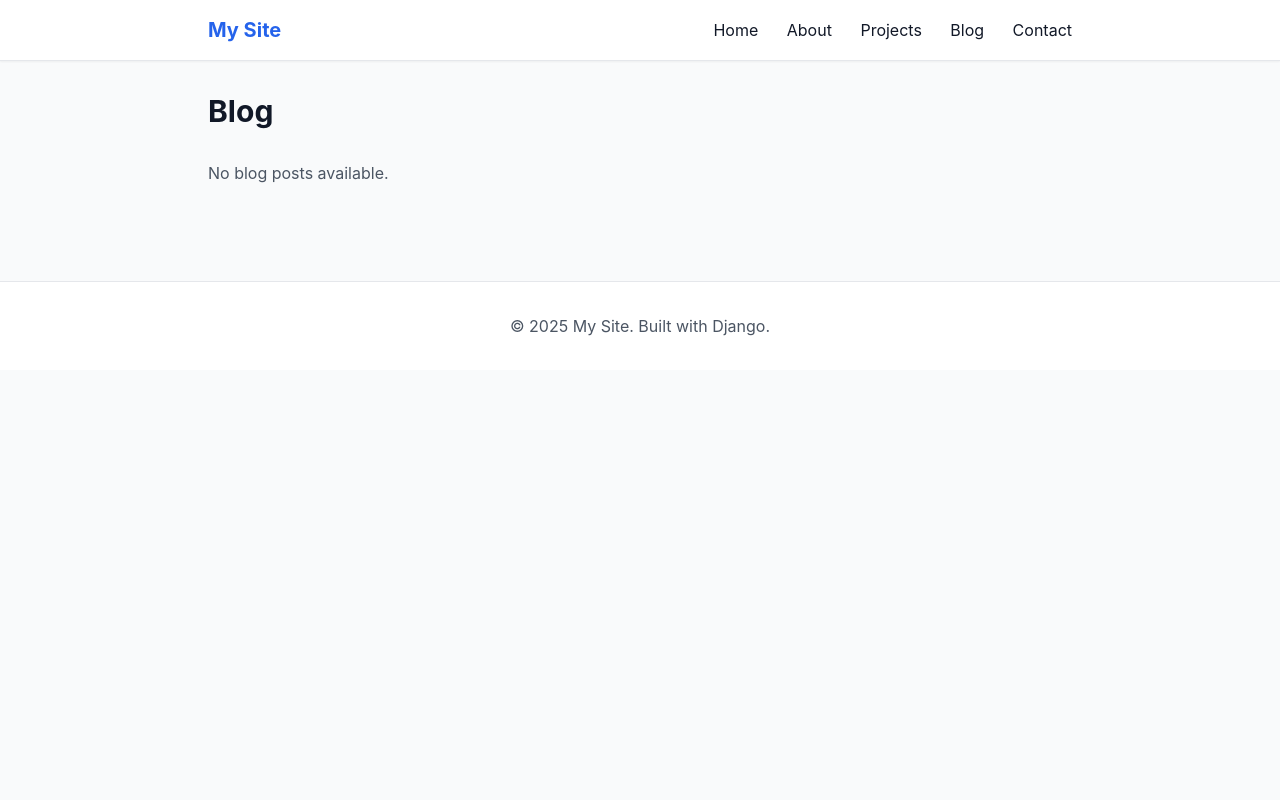
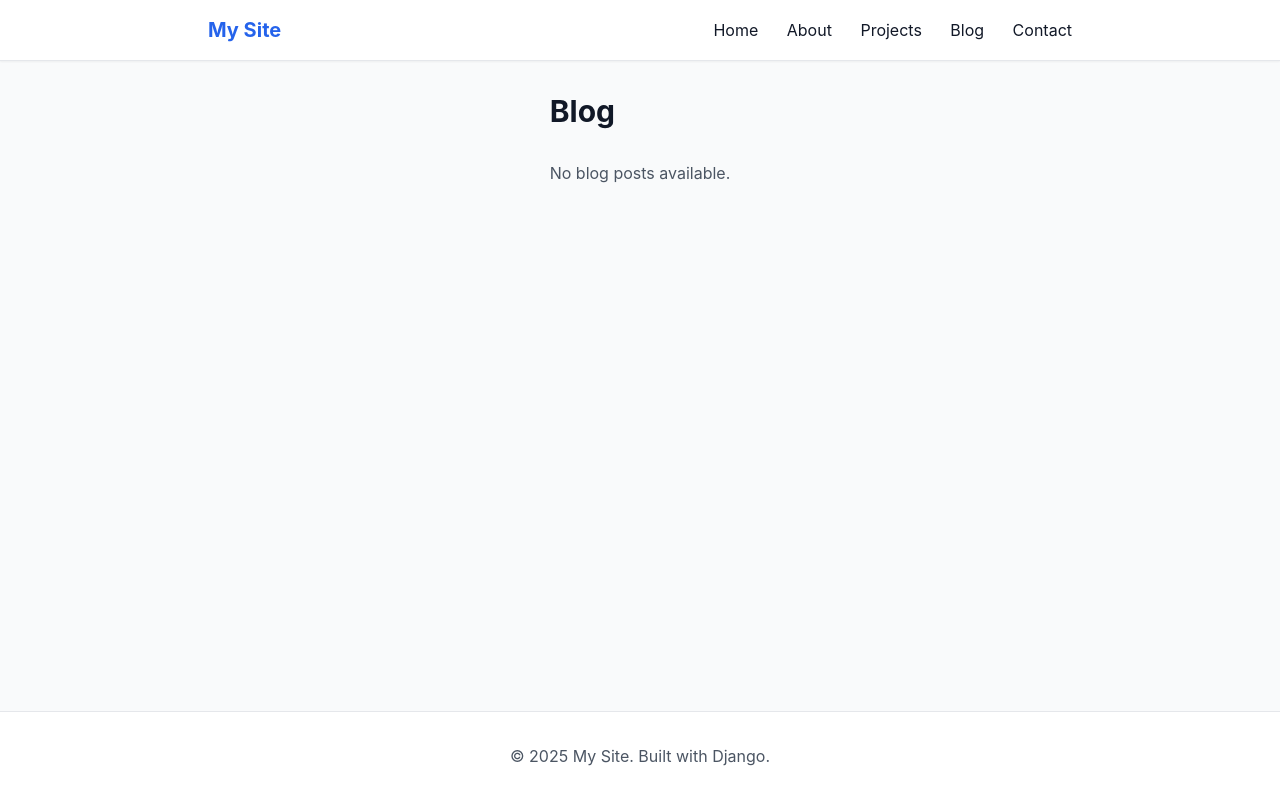
Before and after one commit to NagyGeorge/personal-webpage, a Django app: page /blog/ in a window 1280 px wide. Run offline with Django 5.2, Linux system fonts and the light colour scheme; data that the repository does not hold is empty; parts of the project's set-up code (start-up, migrations or seed data) failed here and were passed over; some libraries are stand-ins or nearby versions.

Commit message:
fix: make footer stick to bottom of page
- Add h-full class to html and body for full viewport height
- Make body a flex column layout
- Add flex-grow to main content area
- Change footer from mt-16 to mt-auto to push to bottom
- This ensures footer stays at bottom regardless of content length

```diff
--- a/templates/base.html
+++ b/templates/base.html
@@ -1,5 +1,5 @@
 <!DOCTYPE html>
-<html lang="en">
+<html lang="en" class="h-full">
 <head>
     <meta charset="UTF-8">
     <meta name="viewport" content="width=device-width, initial-scale=1.0">
@@ -8,7 +8,7 @@
     <script src="https://unpkg.com/htmx.org@1.9.12" defer></script>
     <script src="https://cdn.tailwindcss.com"></script>
 </head>
-<body class="bg-gray-50 text-gray-900">
+<body class="bg-gray-50 text-gray-900 h-full flex flex-col">
     <nav class="bg-white shadow-sm border-b">
         <div class="max-w-4xl mx-auto px-4 py-4">
             <div class="flex justify-between items-center">
@@ -24,7 +24,7 @@
         </div>
     </nav>
 
-    <main class="max-w-4xl mx-auto px-4 py-8">
+    <main class="max-w-4xl mx-auto px-4 py-8 flex-grow">
         {% if messages %}
             <div class="mb-6">
                 {% for message in messages %}
@@ -38,7 +38,7 @@
         {% block content %}{% endblock %}
     </main>
 
-    <footer class="bg-white border-t mt-16">
+    <footer class="bg-white border-t mt-auto">
         <div class="max-w-4xl mx-auto px-4 py-8 text-center text-gray-600">
             <p>&copy; {% now "Y" %} My Site. Built with Django.</p>
         </div>
```
